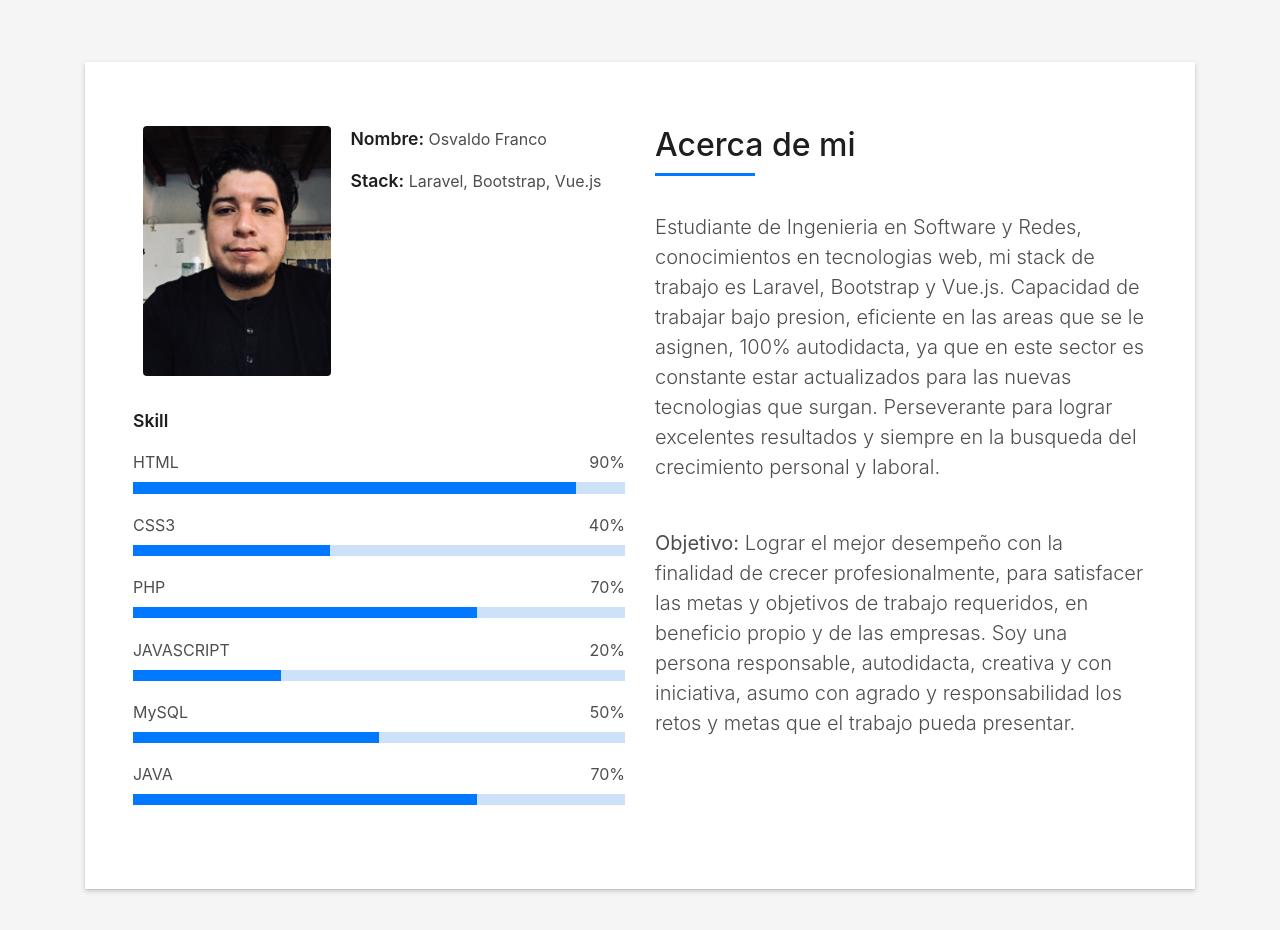
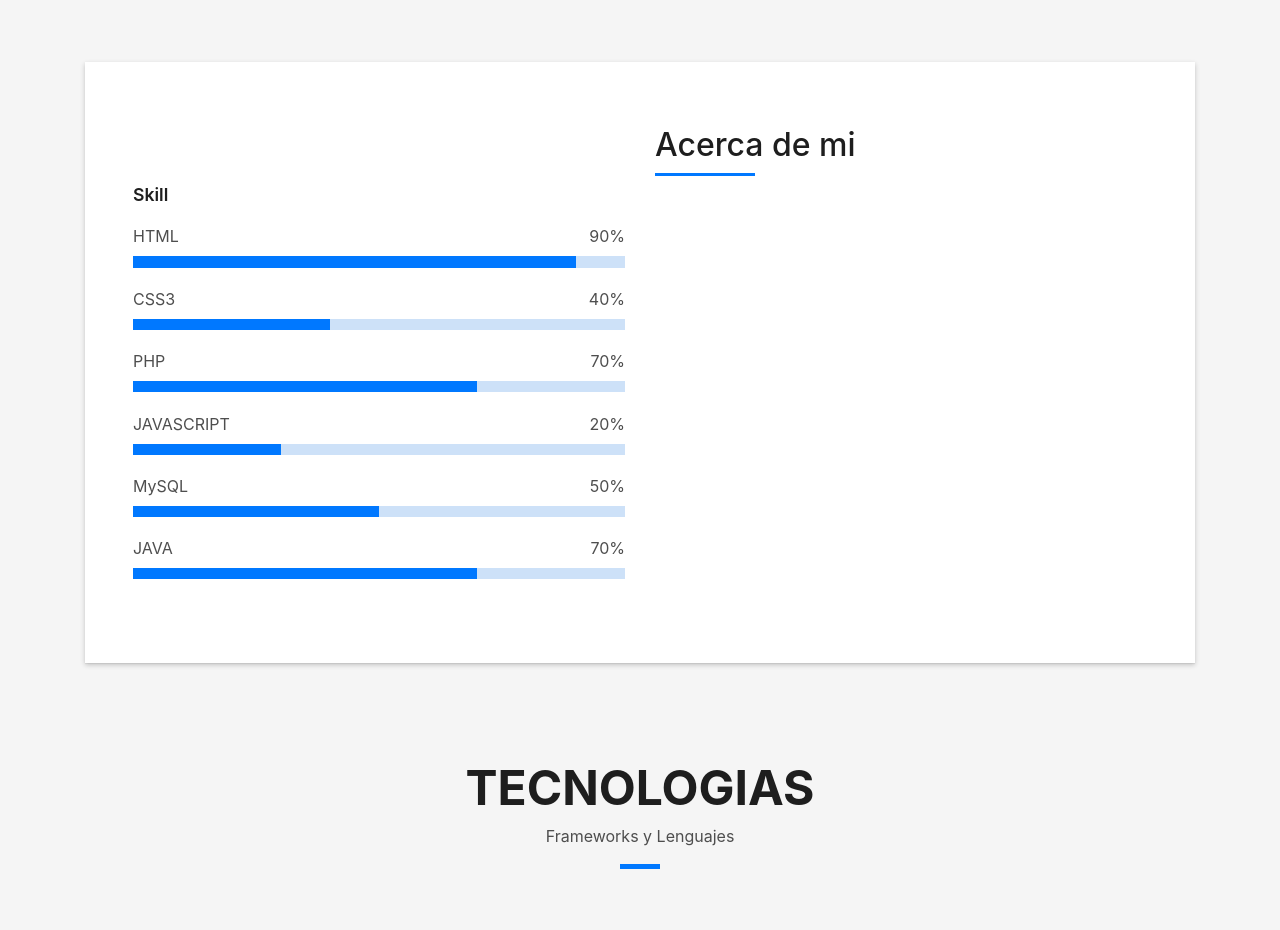
Before and after one commit to iDvloper/osvaldofranco, a plain HTML site: page index.html in a window 1280 px wide. Shown: the part 802-1732 px from the top of the page. Drawn offline with Linux system fonts and the light colour scheme; animation ran at ten frames a second; files whose address does not match are found by name.

Commit message:
Upgrade web site

```diff
--- a/index.html
+++ b/index.html
@@ -68,7 +68,7 @@
       <div class="table-cell">
         <div class="container">
           <h1 class="intro-title mb-4">Osvaldo Franco</h1>
-          <p class="intro-subtitle"><span class="text-slider-items">Ingeniero en Software, Backend Developer, Laravel, Bootstrap, Vue.js</span><strong class="text-slider"></strong></p>
+          <p class="intro-subtitle"><span class="text-slider-items">Ingeniero en Software, Backend Developer, Laravel, Bootstrap</span><strong class="text-slider"></strong></p>
         </div>
       </div>
     </div>
@@ -87,17 +87,10 @@
                   <div class="row">
                     <div class="col-sm-6 col-md-5">
                       <div class="about-img">
-                        <img src="assets/img/mi-pick.jpeg" class="img-fluid rounded b-shadow-a" alt="">
+                        <img src="" class="img-fluid rounded b-shadow-a" alt="">
                       </div>
                     </div>
-                    <div class="col-sm-6 col-md-7">
-                      <div class="about-info">
-                        <p><span class="title-s">Nombre: </span> <span>Osvaldo Franco</span></p>
-                        <p><span class="title-s">Stack: </span> <span>Laravel, Bootstrap, Vue.js</span></p>
 
-
-                      </div>
-                    </div>
                   </div>
                   <div class="skill-mf">
                     <p class="title-s">Skill</p>
@@ -137,12 +130,11 @@
                       </h5>
                     </div>
                     <p class="lead">
-                        Estudiante de Ingenieria en Software y Redes, conocimientos en tecnologias web, mi stack de trabajo es Laravel, Bootstrap y Vue.js. Capacidad de trabajar bajo presion, eficiente en las areas que se le asignen, 100% autodidacta, ya que en este sector es constante estar actualizados para las nuevas tecnologias que surgan. Perseverante para lograr excelentes resultados y siempre en la busqueda del crecimiento personal y laboral.
+
                     </p>
 
                     <p class="lead"><br>
-                      <strong>Objetivo:</strong> Lograr el mejor desempeño con la finalidad de crecer profesionalmente, para satisfacer las metas y objetivos de trabajo requeridos, en beneficio propio y de las empresas.
-                      Soy una persona responsable, autodidacta, creativa y con iniciativa, asumo con agrado y responsabilidad los retos y metas que el trabajo pueda presentar.
+                      <strong></strong>
                     </p>
                   </div>
                 </div>
```
Also changed, not shown: assets/img/mi-pick.jpeg (deleted), 1 other file.
